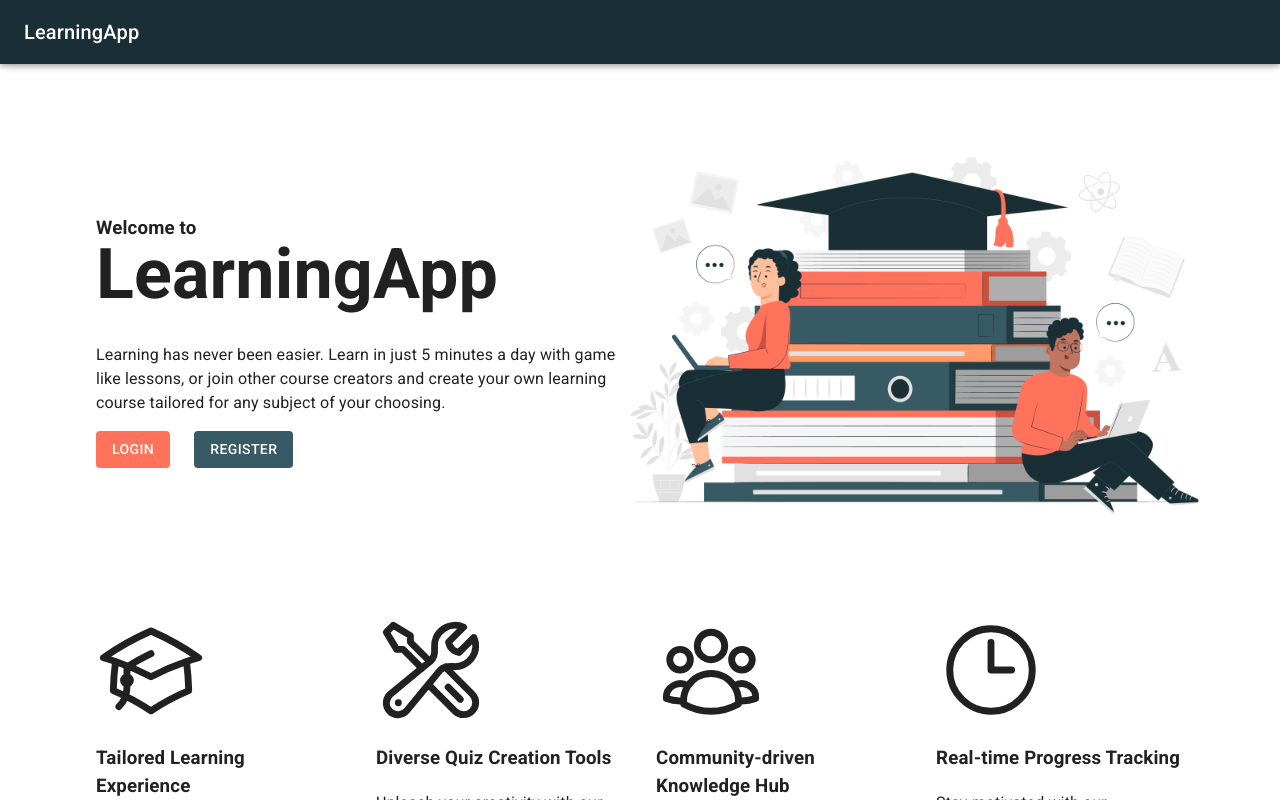
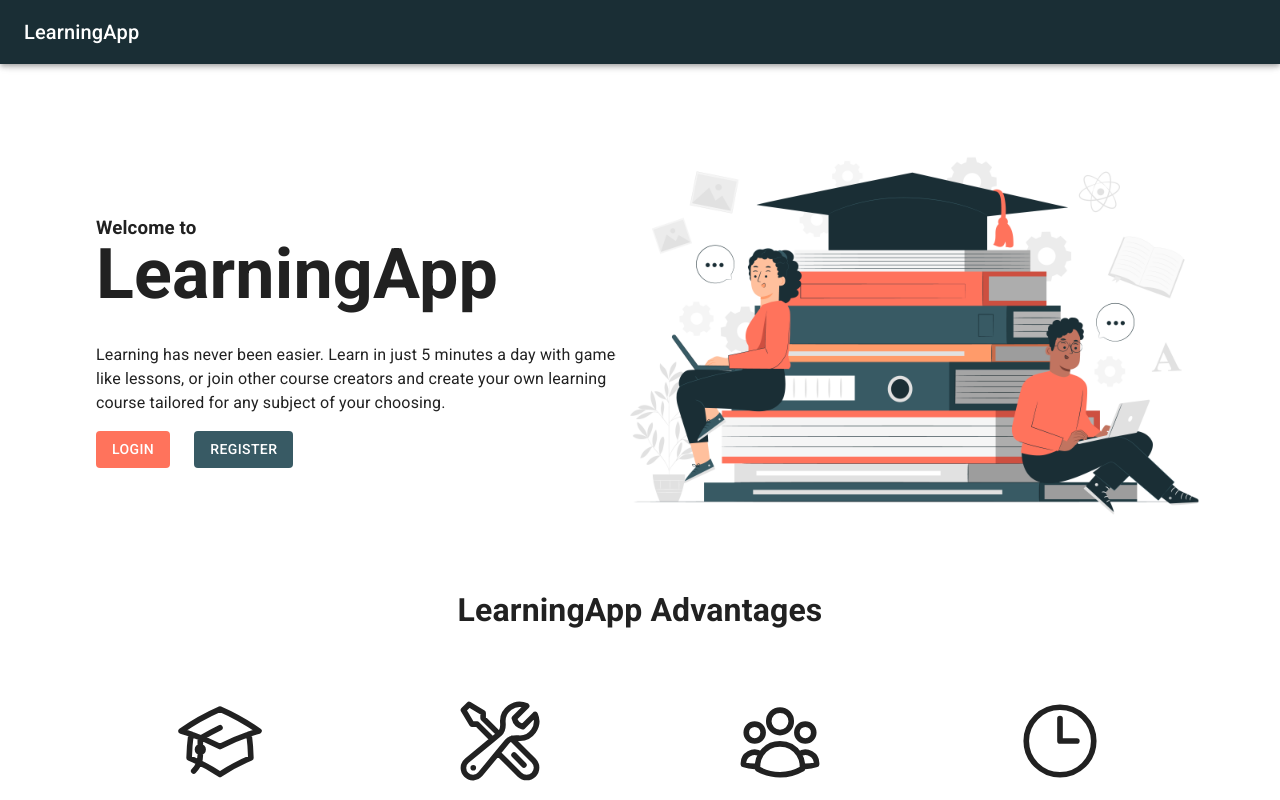
Before and after one commit to jacekcielecki/LearningAppWeb, a React (Create React App) app: page / in a window 1280 px wide. Shown: the top 800 px of the page. Built offline with nearby package versions, Linux system fonts and the light colour scheme.

Commit message:
Home page center advantages

```diff
--- a/src/App.css
+++ b/src/App.css
@@ -1,6 +1,7 @@
 :root{
   --lap-white: #f5f5f5;
   --lap-orange: #ff735c;
+  --lap-orange-darken: #cc5a47;
   --lap-grey: #e1e1e1;
   --lap-grey-darken: #9d9d9d;
   --lap-navy-blue: #385a64;
@@ -14,3 +15,19 @@
 .home-ilustration {
   max-width: 600px;
 }
+
+.btn-orange {
+  background-color: var(--lap-orange) !important;
+}
+
+.btn-orange:hover {
+  background-color: var(--lap-orange-darken) !important;
+}
+
+.btn-navy-blue {
+  background-color: var(--lap-navy-blue) !important;
+}
+
+.btn-navy-blue:hover {
+  background-color: var(--lap-navy-blue-darken) !important;
+}
--- a/src/App.tsx
+++ b/src/App.tsx
@@ -1,5 +1,5 @@
 import './App.css';
-import { BrowserRouter as Router, Route, Routes } from 'react-router-dom';
+import { BrowserRouter as Router, Route, Routes, useLocation } from 'react-router-dom';
 import Layout from './Components/Layout/Layout';
 import { Home } from './Pages/Home/Home';
 import { Login } from './Pages/Login/Login';
--- a/src/Components/Modals/CreateCategoryModal.tsx
+++ b/src/Components/Modals/CreateCategoryModal.tsx
@@ -56,7 +56,7 @@ export default function CreateCategoryModal() {
 
   return (
     <div>
-      <Button variant="contained" size='small' startIcon={<AddIcon />} onClick={handleClickOpen}>
+      <Button variant="contained" className='btn-orange' size='medium' startIcon={<AddIcon />} onClick={handleClickOpen}>
             Create
         </Button>
       <Dialog open={open} onClose={handleClose} fullWidth={true} maxWidth='sm'>
--- a/src/Pages/Home/Home.tsx
+++ b/src/Pages/Home/Home.tsx
@@ -3,6 +3,7 @@ import ilustrationUrl from '../../Assets/Images/home-ilustration.jpg';
 import Box from '@mui/material/Box';
 import Button from '@mui/material/Button';
 import { useNavigate } from 'react-router-dom';
+import { grey } from '@mui/material/colors';
 
 export const Home = () => {
     let navigate = useNavigate();
@@ -37,8 +38,8 @@ export const Home = () => {
                             or join other course creators and create your own learning course tailored for any subject of your choosing.
                         </p>
                         <div>
-                            <Button variant="contained" disableElevation onClick={handleLoginRedirect} sx={{mr: 3, backgroundColor: 'var(--lap-orange)'}}>Login</Button>
-                            <Button variant="contained" disableElevation onClick={handleRegisterRedirect} sx={{backgroundColor: 'var(--lap-navy-blue)'}}>Register</Button>
+                            <Button variant="contained" size='medium' disableElevation onClick={handleLoginRedirect} className='btn-orange' sx={{mr: 3}}>Login</Button>
+                            <Button variant="contained" size='medium' disableElevation onClick={handleRegisterRedirect} className='btn-navy-blue'>Register</Button>
                         </div>
                     </Box>
                 </Grid>
@@ -49,13 +50,19 @@ export const Home = () => {
                 </Grid>
             </Grid>
 
-            <Grid container spacing={4} sx={{width: 'fit-content', mt: 6}}>
+            <div style={{display: 'flex', justifyContent: 'center', marginTop: 30}}>
+                <h1>LearningApp Advantages</h1>
+            </div>
+
+            <Grid container spacing={4} sx={{width: 'fit-content', mt: 1}}>
                 <Grid item xs={3}>
                     <Box>
-                        <div style={{width: 110, height: 110}}>
+                    <div style={{justifyContent: 'center', display: 'flex'}}>
+                        <div style={{width: 90, height: 90}}>
                             <svg xmlns="http://www.w3.org/2000/svg" fill="none" viewBox="0 0 24 24" strokeWidth={1.5} stroke="currentColor" className="w-6 h-6">
                                 <path strokeLinecap="round" strokeLinejoin="round" d="M4.26 10.147a60.436 60.436 0 00-.491 6.347A48.627 48.627 0 0112 20.904a48.627 48.627 0 018.232-4.41 60.46 60.46 0 00-.491-6.347m-15.482 0a50.57 50.57 0 00-2.658-.813A59.905 59.905 0 0112 3.493a59.902 59.902 0 0110.399 5.84c-.896.248-1.783.52-2.658.814m-15.482 0A50.697 50.697 0 0112 13.489a50.702 50.702 0 017.74-3.342M6.75 15a.75.75 0 100-1.5.75.75 0 000 1.5zm0 0v-3.675A55.378 55.378 0 0112 8.443m-7.007 11.55A5.981 5.981 0 006.75 15.75v-1.5" />
                             </svg>
+                        </div>
                     </div>
                     <h3>Tailored Learning Experience</h3>
                     <div>
@@ -65,11 +72,14 @@ export const Home = () => {
                 </Grid>
                 <Grid item xs={3} sx={{display: 'flex', justifyContent: 'center'}}>
                     <Box>
-                        <div style={{width: 110, height: 110}}>
+                        <div style={{justifyContent: 'center', display: 'flex'}}>
+                            <div style={{width: 90, height: 90}}>
                                 <svg xmlns="http://www.w3.org/2000/svg" fill="none" viewBox="0 0 24 24" strokeWidth={1.5} stroke="currentColor" className="w-6 h-6">
                                     <path strokeLinecap="round" strokeLinejoin="round" d="M11.42 15.17L17.25 21A2.652 2.652 0 0021 17.25l-5.877-5.877M11.42 15.17l2.496-3.03c.317-.384.74-.626 1.208-.766M11.42 15.17l-4.655 5.653a2.548 2.548 0 11-3.586-3.586l6.837-5.63m5.108-.233c.55-.164 1.163-.188 1.743-.14a4.5 4.5 0 004.486-6.336l-3.276 3.277a3.004 3.004 0 01-2.25-2.25l3.276-3.276a4.5 4.5 0 00-6.336 4.486c.091 1.076-.071 2.264-.904 2.95l-.102.085m-1.745 1.437L5.909 7.5H4.5L2.25 3.75l1.5-1.5L7.5 4.5v1.409l4.26 4.26m-1.745 1.437l1.745-1.437m6.615 8.206L15.75 15.75M4.867 19.125h.008v.008h-.008v-.008z" />
                                 </svg>
                             </div>
+                        </div>
+
                         <h3>Diverse Quiz Creation Tools</h3>
                         <div>
                             Unleash your creativity with our intuitive quiz creation tools! LearningApp empowers users to generate quizzes on any topic imaginable. Whether you're a student, educator, or enthusiast, you can craft engaging quizzes to share with the community, fostering a dynamic and diverse learning environment.
@@ -78,10 +88,12 @@ export const Home = () => {
                 </Grid>
                 <Grid item xs={3} sx={{display: 'flex', justifyContent: 'center'}}>
                     <Box>
-                        <div style={{width: 110, height: 110}}>
+                        <div style={{justifyContent: 'center', display: 'flex'}}>
+                            <div style={{width: 90, height: 90}}>
                                 <svg xmlns="http://www.w3.org/2000/svg" fill="none" viewBox="0 0 24 24" stroke-width="1.5" stroke="currentColor" className="w-6 h-6">
                                     <path stroke-linecap="round" stroke-linejoin="round" d="M18 18.72a9.094 9.094 0 003.741-.479 3 3 0 00-4.682-2.72m.94 3.198l.001.031c0 .225-.012.447-.037.666A11.944 11.944 0 0112 21c-2.17 0-4.207-.576-5.963-1.584A6.062 6.062 0 016 18.719m12 0a5.971 5.971 0 00-.941-3.197m0 0A5.995 5.995 0 0012 12.75a5.995 5.995 0 00-5.058 2.772m0 0a3 3 0 00-4.681 2.72 8.986 8.986 0 003.74.477m.94-3.197a5.971 5.971 0 00-.94 3.197M15 6.75a3 3 0 11-6 0 3 3 0 016 0zm6 3a2.25 2.25 0 11-4.5 0 2.25 2.25 0 014.5 0zm-13.5 0a2.25 2.25 0 11-4.5 0 2.25 2.25 0 014.5 0z" />
                                 </svg>
+                            </div>
                         </div>
                         <h3>Community-driven Knowledge Hub</h3>
                         <div>
@@ -91,10 +103,12 @@ export const Home = () => {
                 </Grid>
                 <Grid item xs={3} sx={{display: 'flex', justifyContent: 'center'}}>
                     <Box>
-                        <div style={{width: 110, height: 110}}>
+                    <div style={{justifyContent: 'center', display: 'flex'}}>
+                        <div style={{width: 90, height: 90}}>
                                 <svg xmlns="http://www.w3.org/2000/svg" fill="none" viewBox="0 0 24 24" strokeWidth={1.5} stroke="currentColor" className="w-6 h-6">
                                     <path strokeLinecap="round" strokeLinejoin="round" d="M12 6v6h4.5m4.5 0a9 9 0 11-18 0 9 9 0 0118 0z" />
                                 </svg>
+                            </div>
                         </div>
                         <h3>Real-time Progress Tracking</h3>
                         <div>
```
Lines whose indentation alone changed are shown as unchanged.
